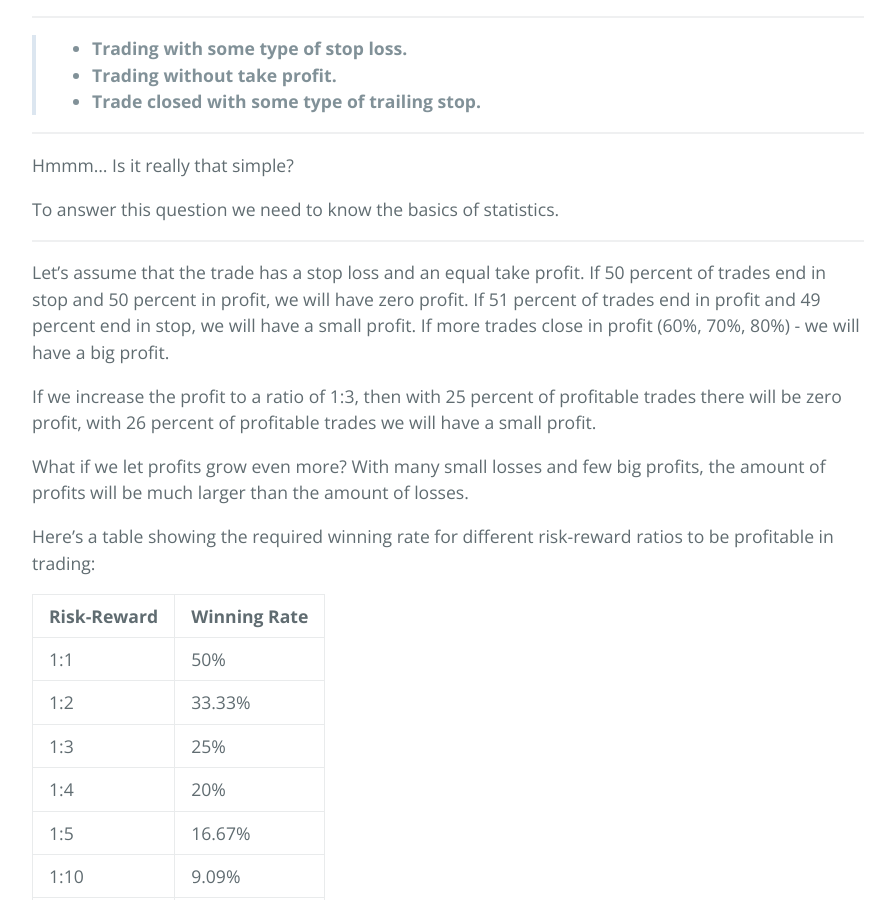
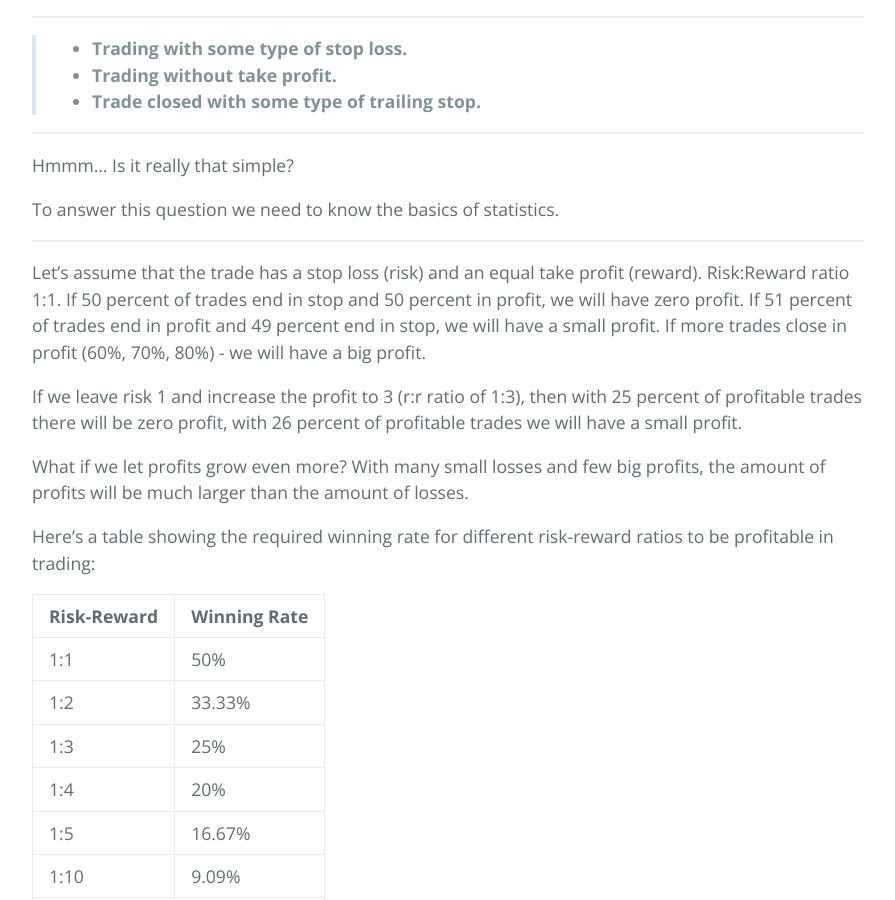
Before and after one commit to sergeyen7/sergeyen7.github.io, a Jekyll site: the page built from index.md, in a window 1280 px wide and 900 px high, scrolled down 7667 px. Shown: the whole window, without its empty margins (192-1087 px from the left). Built offline with Jekyll 4.4.1, drawn with Linux system fonts in a browser that asks for light colours; nearby versions of some CDN libraries; some of the changed text lies outside the part shown.

Commit message:
Update index.md

```diff
--- a/index.md
+++ b/index.md
@@ -247,9 +247,10 @@ Hmmm... Is it really that simple?
 To answer this question we need to know the basics of statistics.
 
 * * *
-Let's assume that the trade has a stop loss and an equal take profit. If 50 percent of trades end in stop and 50 percent in profit, we will have zero profit. If 51 percent of trades end in profit and 49 percent end in stop, we will have a small profit. If more trades close in profit (60%, 70%, 80%) - we will have a big profit.
 
-If we increase the profit to a ratio of 1:3, then with 25 percent of profitable trades there will be zero profit, with 26 percent of profitable trades we will have a small profit.
+Let's assume that the trade has a stop loss (risk) and an equal take profit (reward). Risk:Reward ratio 1:1. If 50 percent of trades end in stop and 50 percent in profit, we will have zero profit. If 51 percent of trades end in profit and 49 percent end in stop, we will have a small profit. If more trades close in profit (60%, 70%, 80%) - we will have a big profit.
+
+If we leave risk 1 and increase the profit to 3 (r:r ratio of 1:3), then with 25 percent of profitable trades there will be zero profit, with 26 percent of profitable trades we will have a small profit.
 
 What if we let profits grow even more? With many small losses and few big profits, the amount of profits will be much larger than the amount of losses.
 
```
Also changed, not shown: other parts of index.md (+1 -2 lines).
